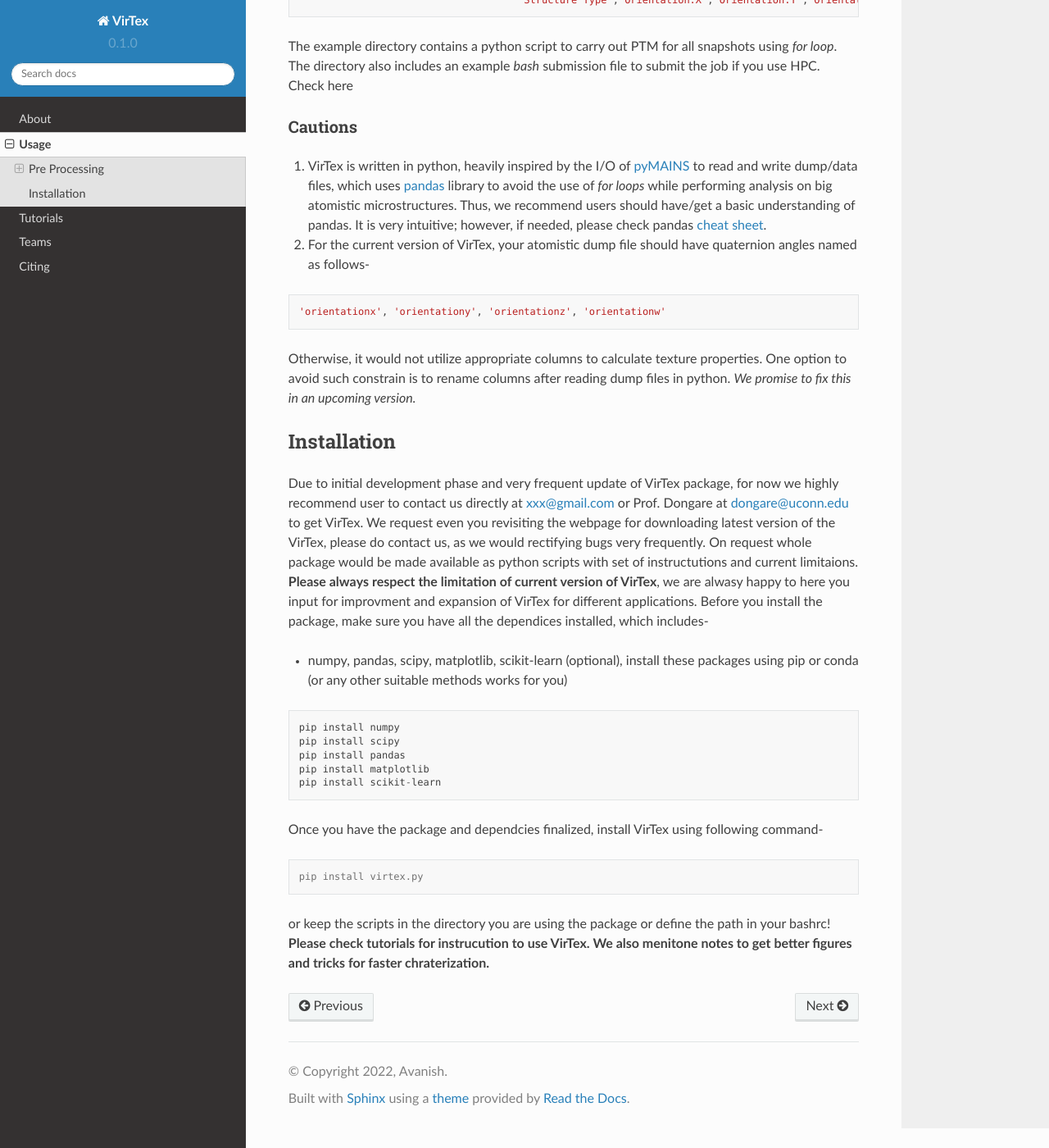
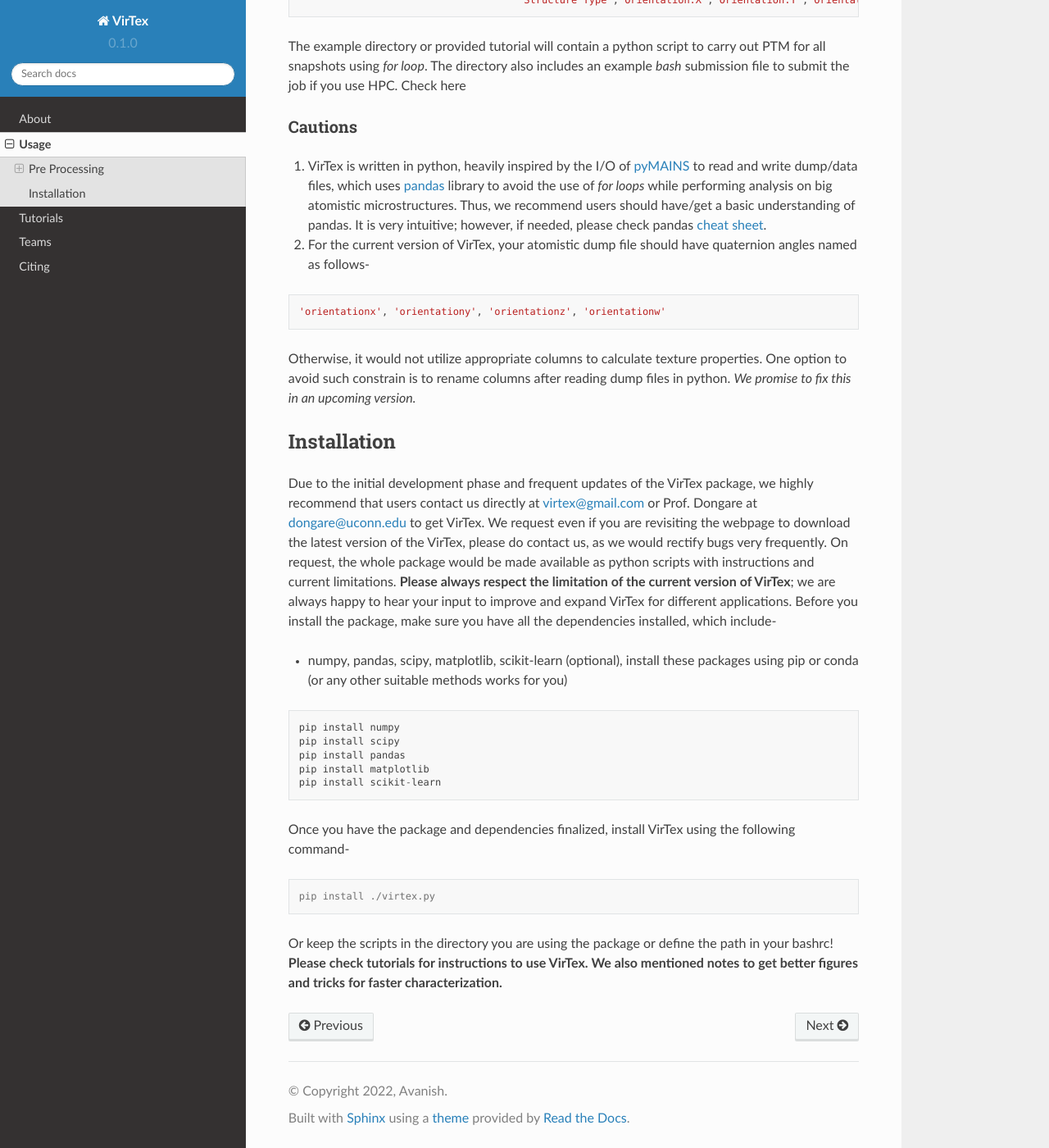
Before and after one commit to mavanish/VirTex, a Sphinx documentation site: the page built from docs/source/usage.rst, in a window 1280 px wide and 1400 px high, scrolled down 1364 px. Shown: the whole window at 82% size. Built offline with Sphinx 7.4.7 and the Read the Docs theme 2.0.0, drawn with Linux system fonts in a browser that asks for light colours; pages that are not in the unit, such as notebooks, are missing from menus.

Commit message:
Update usage.rst

```diff
--- a/docs/source/usage.rst
+++ b/docs/source/usage.rst
@@ -53,7 +53,7 @@
 					'Structure Type','Orientation.X','Orientation.Y','Orientation.Z','Orientation.W'])
 ..
 
-The example directory contains a python script to carry out PTM for all snapshots using *for loop*. The directory also includes an example *bash* submission file to submit the job if you use HPC. Check here
+The example directory or provided tutorial will contain a python script to carry out PTM for all snapshots using *for loop*. The directory also includes an example *bash* submission file to submit the job if you use HPC. Check here
 
 Cautions
 ~~~~~~~
@@ -72,7 +72,7 @@
 Installation
 ------------
 
-Due to initial development phase and very frequent update of VirTex package, for now we highly recommend user to contact us directly at xxx@gmail.com or Prof. Dongare at dongare@uconn.edu to get VirTex. We request even you revisiting the webpage for downloading latest version of the VirTex, please do contact us, as we would rectifying bugs very frequently. On request whole package would be made available as python scripts with set of instructutions and current limitaions. **Please always respect the limitation of current version of VirTex**, we are alwasy happy to here you input for improvment and expansion of VirTex for different applications. Before you install the package, make sure you have all the dependices installed, which includes-
+Due to the initial development phase and frequent updates of the VirTex package, we highly recommend that users contact us directly at virtex@gmail.com or Prof. Dongare at dongare@uconn.edu to get VirTex. We request even if you are revisiting the webpage to download the latest version of the VirTex, please do contact us, as we would rectify bugs very frequently. On request, the whole package would be made available as python scripts with instructions and current limitations. **Please always respect the limitation of the current version of VirTex**; we are always happy to hear your input to improve and expand VirTex for different applications. Before you install the package, make sure you have all the dependencies installed, which include-
 
 * numpy, pandas, scipy, matplotlib, scikit-learn (optional), install these packages using pip or conda (or any other suitable methods works for you)
 
@@ -84,13 +84,13 @@
    pip install matplotlib
    pip install scikit-learn
 
-Once you have the package and dependcies finalized, install VirTex using following command-
+Once you have the package and dependencies finalized, install VirTex using the following command-
 
 .. code-block:: console
 
-   pip install virtex.py
+   pip install ./virtex.py
 
-or keep the scripts in the directory you are using the package or define the path in your bashrc! **Please check tutorials for instrucution to use VirTex. We also menitone notes to get better figures and tricks for faster chraterization.**
+Or keep the scripts in the directory you are using the package or define the path in your bashrc! **Please check tutorials for instructions to use VirTex. We also mentioned notes to get better figures and tricks for faster characterization.**
 
 
 
```
